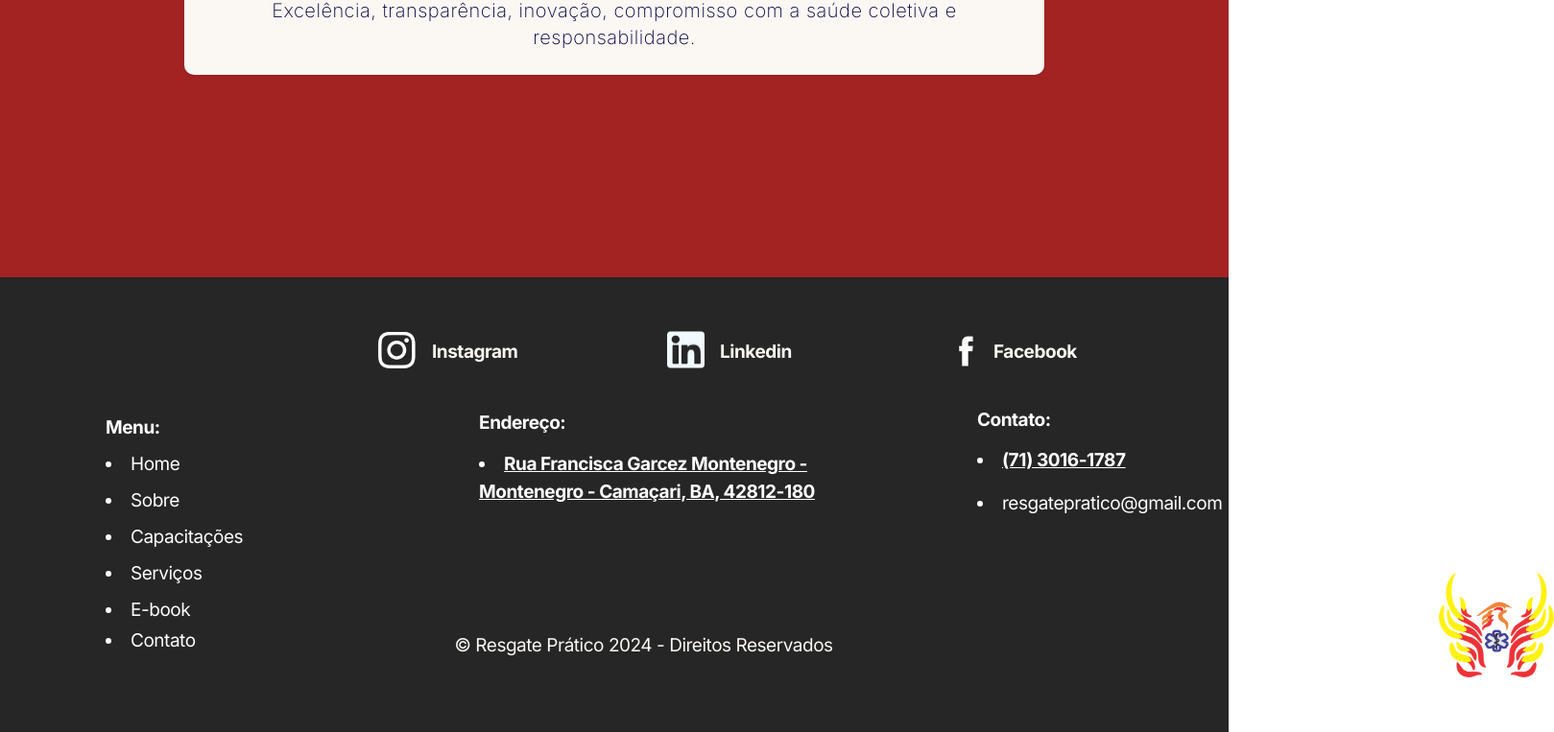
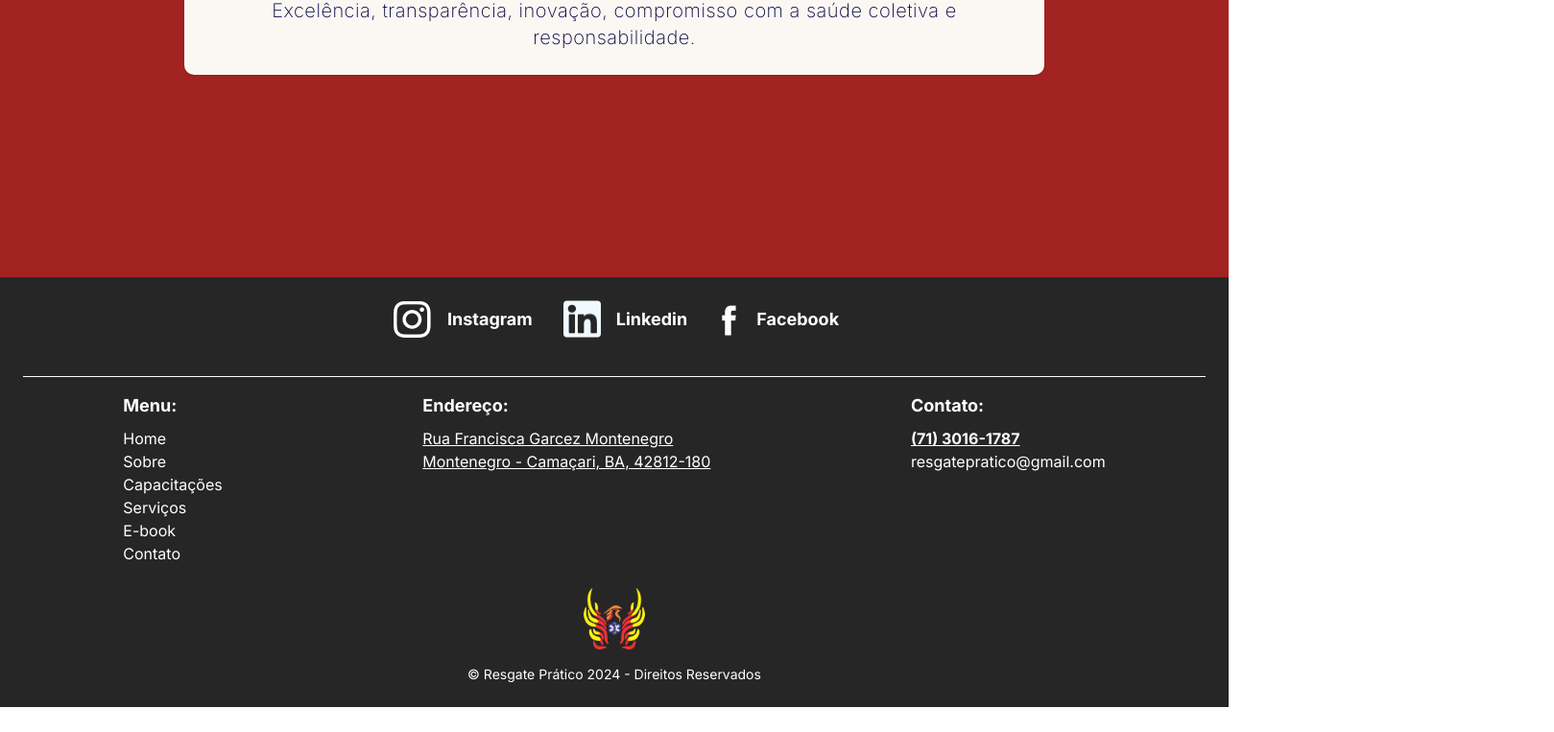
Before and after one commit to yanchagas04/Resgate-Pratico-TTG, a React (Vite) app in the folder Front-End/: page / in a window 1280 px wide. Shown: the part 705-1468 px from the top of the page at 96% size, 1619 px wide, since content can reach past the window. After the commit the page ends 1442 px from the top, so only its background shows below. Built offline with nearby package versions, Linux system fonts and the light colour scheme.

Commit message:
footer 2.0

```diff
--- a/Front-End/src/Elements/Footer.tsx
+++ b/Front-End/src/Elements/Footer.tsx
@@ -6,49 +6,79 @@ import LogoLogo from '../assets/logoVector.png';
 function Footer() {
     return (
 
-        <div className="w-full h-full p-2.5 bg-neutral-800 justify-center md:flex-row items-center gap-2.5 md:gap-[50px] inline-flex">
-        <div className="w-[1446px] h-[454px] relative bg-neutral-800">
-            <div className="w-[1339.68px] h-[360.37px] left-[58.48px] top-[46px] absolute">
-                <img className="w-[120.46px] h-[108.67px] left-[1430.21px] top-[251.70px] absolute" src={LogoLogo} />
-                <div className="h-[39px] left-[321.52px] top-0 absolute justify-start items-center gap-[146px] inline-flex">
-                    <div className="h-[38px] justify-center items-center gap-4 flex">
-                        <img className="w-11 h-[38px]" src={InstaLogo} />
-                        <div className="w-[99px] h-[23px] text-[#fbf8f3] text-[19px] font-bold font-['Inter'] tracking-tight"><a href='https://www.instagram.com/ctresgatepraticoba/'>Instagram</a></div>
+<footer className="w-full font-['Inter'] bg-neutral-800 p-6">
+     {/* Container principal centralizado */}
+  <div className="max-w-7xl mx-auto flex flex-col justify-center items-center text-white">
+
+    {/* Seção de Redes Sociais */}
+    <div className="flex justify-center items-center space-x-8 mb-6">
+      <div className="flex items-center gap-4">
+        <img className="w-11 h-[38px]" src={InstaLogo} alt="Instagram" />
+        <a href="https://www.instagram.com/ctresgatepraticoba/" target="_blank" className="text-lg font-bold">
+          Instagram
+        </a>
       </div>
-                    <div className="h-[39px] justify-center items-center gap-4 flex">
-                        <img className="w-[39px] h-[39px]" src={LinkLogo} />
-                        <div className="w-[99px] h-[23px] text-[#fbf8f3] text-[19px] font-bold font-['Inter'] tracking-tight"><a href='https://br.linkedin.com/company/resgate-pr%C3%A1tico'>Linkedin</a></div>
+      <div className="flex items-center gap-4">
+        <img className="w-[39px] h-[39px]" src={LinkLogo} alt="Linkedin" />
+        <a href="https://br.linkedin.com/company/resgate-pr%C3%A1tico" target="_blank" className="text-lg font-bold">
+          Linkedin
+        </a>
       </div>
-                    <div className="w-[139px] h-9 justify-center items-center gap-4 flex">
-                        <img className="w-6 h-9" src={FacebookLogo} />
-                        <div className="w-[99px] h-[23px] text-[#fbf8f3] text-[19px] font-bold font-['Inter'] tracking-tight"><a href='https://www.facebook.com/resgatepraticoba/'>Facebook</a></div>
+      <div className="flex items-center gap-4">
+        <img className="w-6 h-9" src={FacebookLogo} alt="Facebook" />
+        <a href="https://www.facebook.com/resgatepraticoba/" target="_blank" className="text-lg font-bold">
+          Facebook
+        </a>
       </div>
     </div>
-                <div className="w-[462.51px] h-[46.04px] left-[405.09px] top-[313.79px] absolute text-[#fbf8f3] text-[19px] font-normal font-['Inter'] tracking-tight">© Resgate Prático 2024 - Direitos Reservados</div>
 
+    {/* Linha divisória */}
+    <div className="w-full border-t border-white my-4"></div>
+
+    {/* Seções de Menu, Endereço, Contato */}
+    <div className="w-full flex flex-col md:flex-row justify-around items-start mb-6 space-y-4 md:space-y-0">
+
+      {/* Menu */}
+      <div className="text-left">
+        <h4 className="text-lg font-bold mb-2">Menu:</h4>
+        <ul>
+          <li><a href="#">Home</a></li>
+          <li><a href="#">Sobre</a></li>
+          <li><a href="#">Capacitações</a></li>
+          <li><a href="#">Serviços</a></li>
+          <li><a href="#">E-book</a></li>
+          <li><a href="#">Contato</a></li>
+        </ul>
       </div>
 
-            <div className="w-[411.47px] h-[104.98px] left-[489.09px] top-[127.72px] absolute flex-col justify-start items-start gap-5 inline-flex">
-                <div className="self-stretch h-[23px] text-white text-[19px] font-bold font-['Inter'] tracking-tight"><ul>Endereço:</ul><br/></div>
-                <div className="self-stretch h-[71px] text-white text-[19px] font-bold font-['Inter'] underline tracking-tight"><li>Rua Francisca Garcez Montenegro - Montenegro - Camaçari, BA, 42812-180</li></div>
+      {/* Endereço */}
+      <div className="text-left">
+        <h4 className="text-lg font-bold mb-2">Endereço:</h4>
+        <ul>
+          <li className="underline">Rua Francisca Garcez Montenegro<br/>Montenegro - Camaçari, BA, 42812-180</li>
+        </ul>
       </div>
-            <div className="w-[280.69px] h-[107.74px] left-[1007.95px] top-[124.96px] absolute">
-                <div className="w-[90.38px] h-[21.18px] left-0 top-0 absolute text-white text-[19px] font-bold font-['Inter'] tracking-tight"><ul>Contato:</ul><br/></div>
-                <div className="w-[278.57px] h-[21.18px] left-[0.01px] top-[86.56px] absolute text-white text-[19px] font-normal font-['Inter'] tracking-tight"><li>resgatepratico@gmail.com</li></div>
-                <div className="w-[177.56px] h-[21.18px] left-[-0px] top-[41.44px] absolute text-white text-[19px] font-bold font-['Inter'] underline tracking-tight"><li>(71) 3016-1787</li></div>
-            </div>
-            <div className="w-[149px] h-[245px] left-[100px] top-[133px] absolute">
 
-                <div className="w-[140px] h-[23px] left-0 top-0 absolute text-white text-[19px] font-bold font-['Inter'] tracking-tight"><ul>Menu:</ul></div>
-                <div className="w-[140px] h-[23px] left-0 top-[38px] absolute text-white text-[19px] font-normal font-['Inter'] tracking-tight"><li><a href="#">Home</a></li></div>
-                <div className="w-[140px] h-[23px] left-0 top-[76px] absolute text-white text-[19px] font-normal font-['Inter'] tracking-tight"><li><a href="#">Sobre</a></li></div>
-                <div className="w-40 h-[23px] left-0 top-[114px] absolute text-white text-[19px] font-normal font-['Inter'] tracking-tight"><li><a href="#">Capacitações</a></li></div>
-                <div className="w-[140px] h-[23px] left-0 top-[152px] absolute text-white text-[19px] font-normal font-['Inter'] tracking-tight"><li><a href="#">Serviços</a></li></div>
-                <div className="w-[140px] h-[23px] left-[0.06px] top-[189.75px] absolute text-white text-[19px] font-normal font-['Inter'] tracking-tight"><li><a href="#">E-book</a></li></div>
-                <div className="w-[140px] h-[23px] left-0 top-[222px] absolute text-white text-[19px] font-normal font-['Inter'] tracking-tight"><li><a href="#">Contato</a></li></div>
+      {/* Contato */}
+      <div className="text-left">
+        <h4 className="text-lg font-bold mb-2">Contato:</h4>
+        <ul>
+          <li className="underline font-bold">(71) 3016-1787</li>
+          <li>resgatepratico@gmail.com</li>
+        </ul>
       </div>
     </div>
+
+    {/* Logo e Direitos Reservados */}
+    <div className="flex flex-col items-center">
+      <img className="w-16 h-16 mb-4" src={LogoLogo} alt="Logo Resgate Prático" />
+      <p className="text-center text-sm">
+        © Resgate Prático 2024 - Direitos Reservados
+      </p>
     </div>
+    </div>
+</footer>
+
 
     )
 }
--- a/Front-End/src/Pages/PaginaCursos.tsx
+++ b/Front-End/src/Pages/PaginaCursos.tsx
@@ -1,7 +1,10 @@
+import Footer from '../Elements/Footer';
 import Header from '../Elements/Header';
 import icone from '../assets/certinho.png';
+import imgTeste from '../assets/imgTeste.png';
 
-function PaginaServicos(){
+
+function PaginaCursos(){
     return (
         <>
             <Header />
@@ -16,7 +19,7 @@ function PaginaServicos(){
                 </div>
         </div>
         <div className="flex-col justify-center items-center gap-[25px] inline-flex">
-            <img className="w-[455px] h-[350px] " src="https://via.placeholder.com/455x350" />
+            <img className="w-[455px] h-[350px] " src={imgTeste} />
             <div className="p-2.5 bg-gradient-to-r from-[#393939] to-[#393939] rounded-[5px] justify-center items-center gap-2.5 inline-flex">
                 <div className="text-justify text-white text-base font-semibold font-['Inter'] tracking-tight">Adicionar a lista de capacitações</div>
                 <img className="w-5 h-5" src={icone} />
@@ -49,10 +52,12 @@ function PaginaServicos(){
                     </div>
             </div>
         </div>
-    </div>
-</div>
+        </div>
+        </div>
+        <Footer />
+
         </>
     )
 }
 
-export default PaginaServicos;
+export default PaginaCursos;
```
Lines whose indentation alone changed are shown as unchanged.
